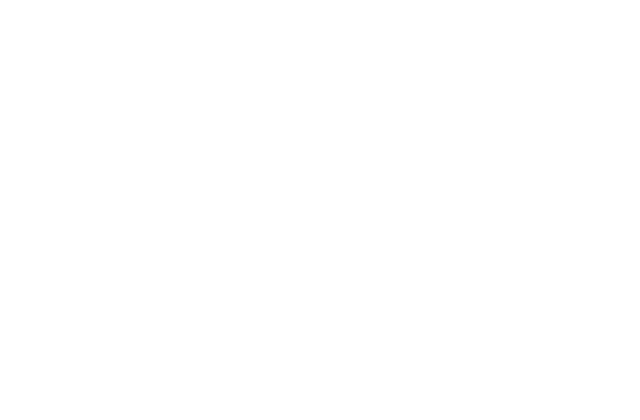
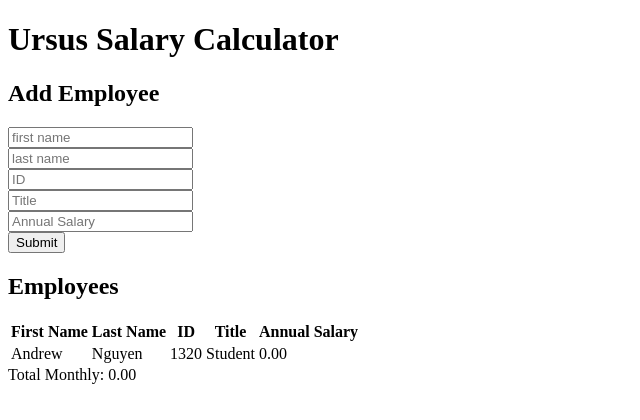
Before and after one commit to astrangethao/jquery-salary-calculator, a plain HTML site: page index.html in a window 1280 px wide. Shown: the whole page, without its empty margins (0-640 px from the left). Drawn offline with Linux system fonts and the light colour scheme.

Commit message:
html structure

```diff
--- a/index.html
+++ b/index.html
@@ -8,5 +8,83 @@
     <script src="scripts/client.js"></script>
     <link rel="stylesheet" href="style.css" />
   </head>
-  <body></body>
+  <body>
+    <header>
+      <h1>Ursus Salary Calculator</h1>
+    </header>
+
+    <form class="js-add-employee-form">
+      <h2>Add Employee</h2>
+      <div>
+        <input
+          class="js-input-firstName"
+          type="text"
+          placeholder="first name"
+          id="first name"
+          name="first name"
+        />
+      </div>
+      <div>
+        <input
+          class="js-input-lastName"
+          type="text"
+          placeholder="last name"
+          id="last name"
+          name="last name"
+        />
+      </div>
+      <div>
+        <input
+          class="js-input-id"
+          type="number"
+          placeholder="ID"
+          id="ID"
+          name="ID"
+        />
+      </div>
+      <div>
+        <input
+          class="js-input-title"
+          type="text"
+          placeholder="Title"
+          id="Title"
+          name="Title"
+        />
+      </div>
+      <div>
+        <input
+          class="js-input-annualSalary"
+          type="number"
+          placeholder="Annual Salary"
+          id="Annual Salary"
+          name="Annual Salary"
+        />
+      </div>
+      <div>
+        <button class="js-click-submit" type="submit">Submit</button>
+      </div>
+    </form>
+    <h2>Employees</h2>
+    <table class="js-table">
+      <thead>
+        <tr>
+          <th>First Name</th>
+          <th>Last Name</th>
+          <th>ID</th>
+          <th>Title</th>
+          <th>Annual Salary</th>
+        </tr>
+      </thead>
+      <tbody class="js-table-body">
+        <tr class="js-table-body-row">
+          <td>Andrew</td>
+          <td>Nguyen</td>
+          <td>1320</td>
+          <td>Student</td>
+          <td>0.00</td>
+        </tr>
+      </tbody>
+    </table>
+    <div>Total Monthly: <span class="js-total-monthly">0.00</span></div>
+  </body>
 </html>
```
